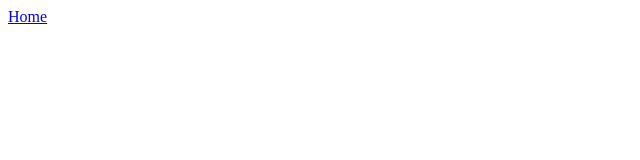
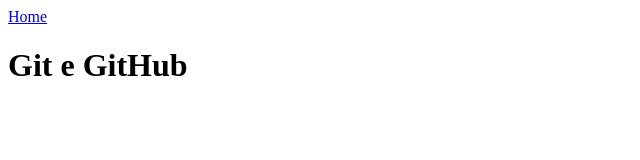
Before and after one commit to danieltestando123/aulagitgt, a plain HTML site: page index.html in a window 1280 px wide. Shown: the whole page, without its empty margins (0-640 px from the left). Drawn offline with Linux system fonts and the light colour scheme.

Commit message:
Adicionei o body

```diff
--- a/index.html
+++ b/index.html
@@ -11,5 +11,8 @@
              <a href="#">Home</a>
         </nav>
     </header>
+    <body>
+        <h1>Git e GitHub</h1>
+    </body>
 </body>
 </html>
```
